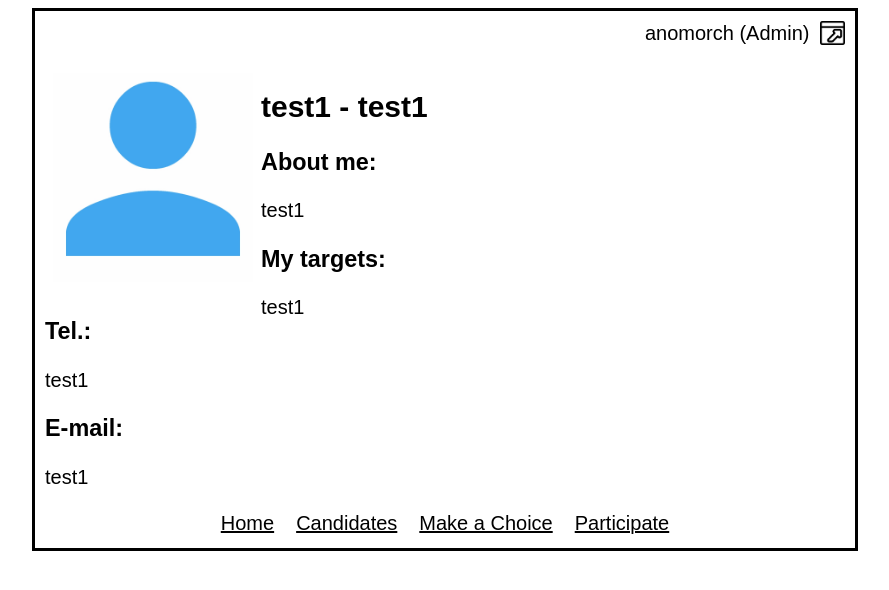
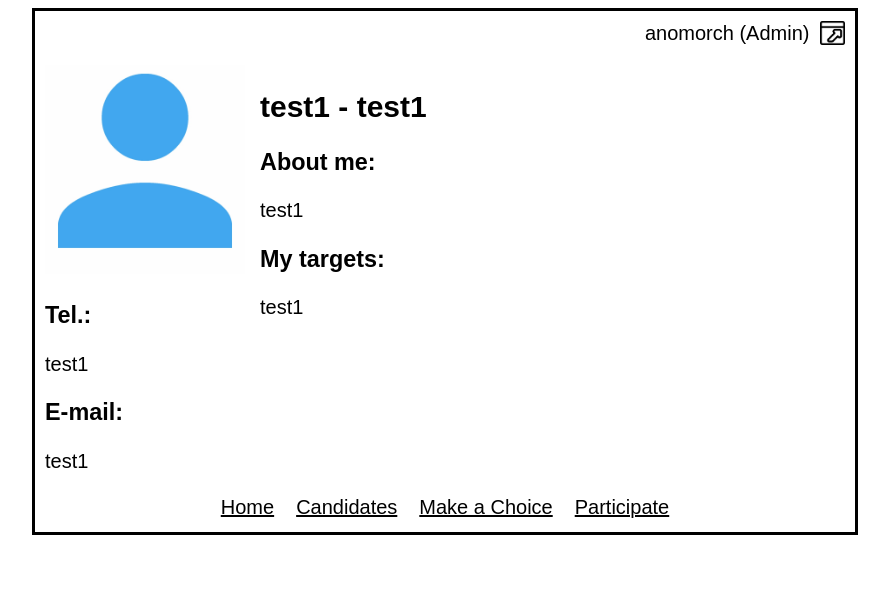
Before and after one commit to AnoMorCH/Poll-Project, a Django app: page /detail/49/ in a window 1280 px wide. Shown: the top 590 px of the page, without its empty margins (195-1084 px from the left). Run offline with Django 3.2, Linux system fonts and the light colour scheme; a user stored in the database is signed in; data comes from the database, SQL or seed files in the repository; parts of the project's set-up code (start-up, migrations or seed data) failed here and were passed over.

Commit message:
Little adjustments

```diff
--- a/poll/static/poll/style.css
+++ b/poll/static/poll/style.css
@@ -194,6 +194,11 @@ textarea {
     white-space: pre-wrap;
 }
 
+.avatar-img img {
+    width: 200px;
+    padding-right: 15px;
+}
+
 .icon-img img {
     width: 25px;
     vertical-align: bottom;
--- a/poll/templates/poll/include-detail.html
+++ b/poll/templates/poll/include-detail.html
@@ -1,6 +1,8 @@
+{% load static %}
+
 <div style="display: flex;">
     <div class="left-side">
-        <img src="{{ candidate.avatar.url }}" alt="A candidate's picture" style="width: 200px; padding: 8px">
+        <span class="avatar-img"><img src="{{ candidate.avatar.url }}" alt="A candidate's picture"></span>
         <h3>Tel.:</h3>
         {{ candidate.telephone }}
         <h3>E-mail:</h3>
--- a/poll/templates/poll/include-menu.html
+++ b/poll/templates/poll/include-menu.html
@@ -12,7 +12,7 @@
 
 
         <a href="{% url 'poll:logout' %}" title="Logout" class="not-underlined">
-            <img src="{% static 'poll/images/logout.png' %}" alt="Logout image">
+            <img src="{% static 'poll/images/logout.png' %}" alt="Logout">
         </a>
     </span>
 </div>
```
